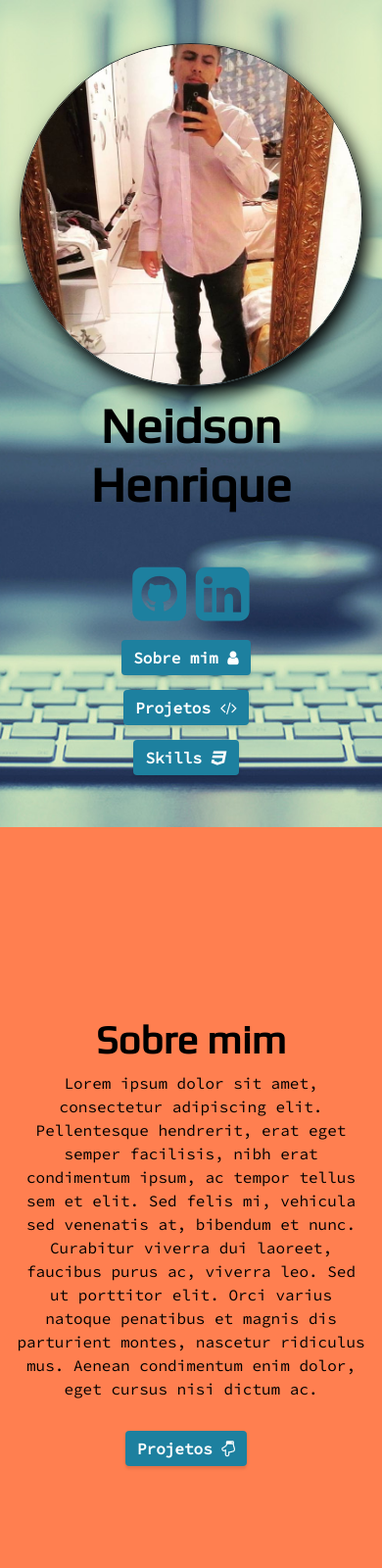
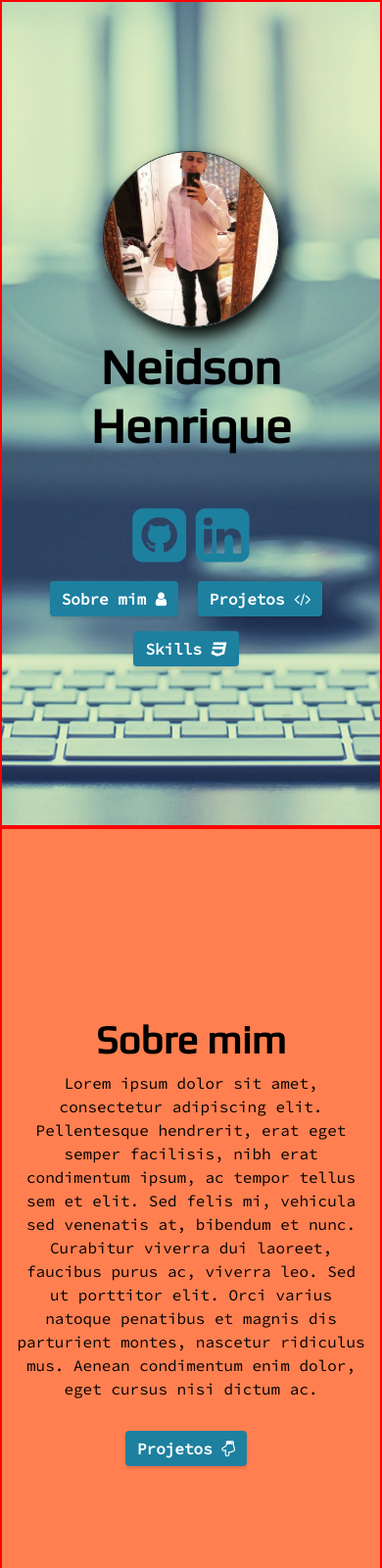
Before and after one commit to neidsonh/neidsonh.github.io, a plain HTML site: page index.html in a window 390 px wide. Shown: the top 1600 px of the page at 98% size. Drawn offline with Linux system fonts and the light colour scheme.

Commit message:
Correções nas dimensões

```diff
--- a/css/style.css
+++ b/css/style.css
@@ -10,36 +10,20 @@ a{
     outline:none !important;
 }
 
-@media screen and (max-width: 480px){
-    .user {
-        width: 230px;
-        height: 230px;
-        display: block;
-        margin-left: auto;
-        margin-right: auto;
-
-        border: 1px solid;
-        border-radius: 50%;
-        box-shadow: 5px 10px 18px #000000;
-
-        background-repeat: no-repeat;
-        background-position: center;
-        background-size: cover;
-
-        object-fit: cover;
-    }
-    .title{
-        font-size: 20px;
-    }
+section, header{
+    border: solid 2px red;
 }
 
 .size-all{
     width: 100%;
     height: 100%;
+    /* padding: 8%; */
     display: table;
 }
 
 .img-main{
+    width: 100%;
+    height: 100%;
 
     background: url("../img/main-three.jpg") fixed;
     background-position: center center;
@@ -54,16 +38,34 @@ a{
 .about-me{
     color: #000000;
     background-color: coral;
+    background-position: center center;
+    background-repeat: no-repeat;
+    background-size: cover;
+    -webkit-background-size: cover;
+    -moz-background-size: cover;
+    -o-background-size: cover;
 }
 
 .portfolio{
     color: #000000;
     background-color: lightskyblue;
+    background-position: center center;
+    background-repeat: no-repeat;
+    background-size: cover;
+    -webkit-background-size: cover;
+    -moz-background-size: cover;
+    -o-background-size: cover;
 }
 
 .skills{
     color: #000000;
     background-color: darkseagreen;
+    background-position: center center;
+    background-repeat: no-repeat;
+    background-size: cover;
+    -webkit-background-size: cover;
+    -moz-background-size: cover;
+    -o-background-size: cover;
 }
 
 .comming-soon{
@@ -108,10 +110,39 @@ a{
     object-fit: cover;
 }
 
+@media screen and (max-width: 480px){
+    .user {
+        width: 180px;
+        height: 180px;
+        display: block;
+        /* margin-left: auto;
+        margin-right: auto; */
+
+        border: 1px solid;
+        border-radius: 50%;
+        box-shadow: 5px 10px 18px #000000;
+
+        background-repeat: no-repeat;
+        background-position: center;
+        background-size: cover;
+
+        object-fit: cover;
+    }
+    .title{
+        font-size: 20px;
+    }
+}
+
+@media screen and (max-width: 270px){
+    .title{
+        font-size: 10px;
+    }
+}
+
 .content {
     padding: 10px;
-    margin-right: 50px;
-    margin-left: 50px;
+    /* margin-right: 50px;
+    margin-left: 50px; */
     color: black;
 }
 
```
Also changed, not shown: index.html (+1 -1 lines).
